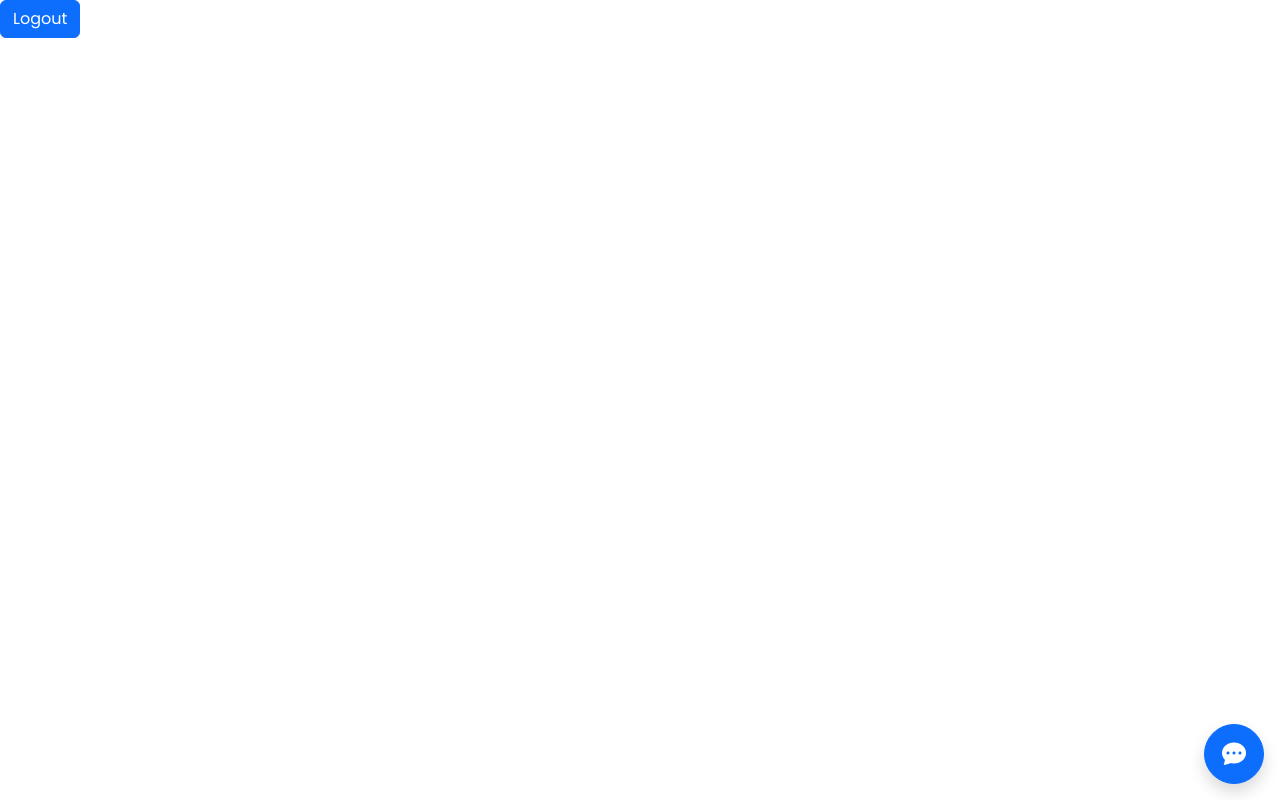
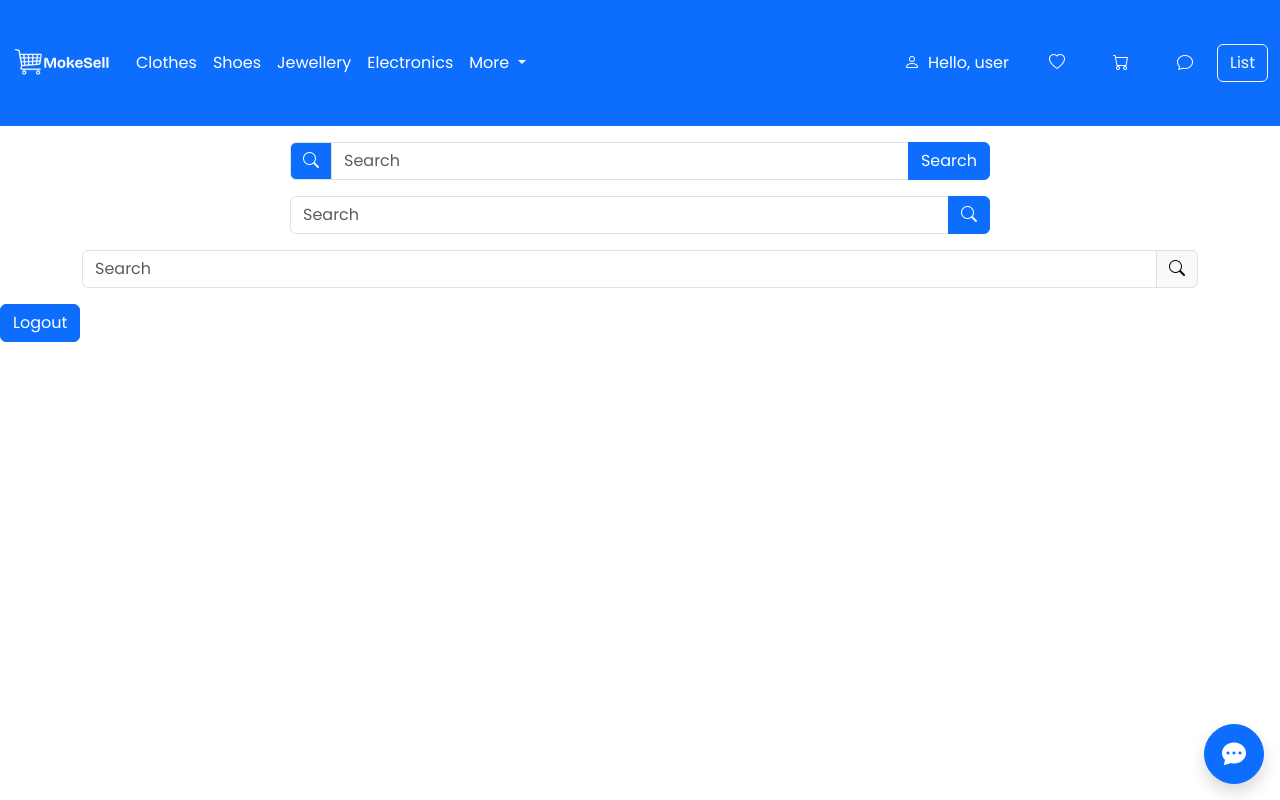
Before and after one commit to Zhuang-Zixian/FED_ASG2_MokeSell, a website built with Vite: page index.html in a window 1280 px wide. Built offline with nearby package versions, Linux system fonts and the light colour scheme.

Commit message:
Updated index.html to include a navigation bar

```diff
--- a/css/style.css
+++ b/css/style.css
@@ -4,8 +4,13 @@ body {
 }
 
 .logo {
-    height: 110px;
+    height: 100px;
     width: auto;
+}
+
+/* Center and constrain the search bar */
+.search-bar {
+    max-width: 700px;
 }
 
 /* Signup Form */
--- a/index.html
+++ b/index.html
@@ -29,6 +29,118 @@
     <noscript><iframe src="https://www.googletagmanager.com/ns.html?id=GTM-M5HBCMZQ"
     height="0" width="0" style="display:none;visibility:hidden"></iframe></noscript>
     <!-- End Google Tag Manager (noscript) -->
+
+   <!-- Navbar -->
+<nav class="navbar navbar-expand-lg navbar-dark bg-primary">
+    <div class="container-fluid">
+        <!-- Logo -->
+        <a class="navbar-brand" href="#">
+            <img src="images/mokesell_logo_blue.png" class="img-fluid logo" alt="MokeSell Logo"> <!-- Adjusted logo size -->
+        </a>
+
+        <!-- Right-Aligned Icons (Mobile Only) -->
+        <ul class="navbar-nav d-lg-none d-flex flex-row align-items-center ms-auto">
+            <li class="nav-item mx-2">
+                <a class="nav-link text-white" href="#"><i class="bi bi-heart"></i></a>
+            </li>
+            <li class="nav-item mx-2">
+                <a class="nav-link text-white" href="#"><i class="bi bi-cart"></i></a>
+            </li>
+            <li class="nav-item mx-2">
+                <a class="nav-link text-white" href="#"><i class="bi bi-chat"></i></a>
+            </li>
+        </ul>
+
+        <!-- Navbar Toggler for Mobile View -->
+        <button class="navbar-toggler" type="button" data-bs-toggle="collapse" data-bs-target="#navbarNavDropdown" aria-controls="navbarNavDropdown" aria-expanded="false" aria-label="Toggle navigation">
+            <span class="navbar-toggler-icon"></span>
+        </button>
+
+        <!-- Navbar Links -->
+        <div class="collapse navbar-collapse" id="navbarNavDropdown">
+            <!-- Categories -->
+            <ul class="navbar-nav me-auto mb-2 mb-lg-0">
+                <li class="nav-item">
+                    <a class="nav-link text-white active" aria-current="page" href="#">Clothes</a>
+                </li>
+                <li class="nav-item">
+                    <a class="nav-link text-white" href="#">Shoes</a>
+                </li>
+                <li class="nav-item">
+                    <a class="nav-link text-white" href="#">Jewellery</a>
+                </li>
+                <li class="nav-item">
+                    <a class="nav-link text-white" href="#">Electronics</a>
+                </li>
+                <li class="nav-item dropdown">
+                    <a class="nav-link dropdown-toggle text-white" href="#" role="button" data-bs-toggle="dropdown" aria-expanded="false">
+                        More
+                    </a>
+                    <ul class="dropdown-menu">
+                        <li><a class="dropdown-item" href="#">Watches</a></li>
+                        <li><a class="dropdown-item" href="#">Figurines</a></li>
+                        <li><a class="dropdown-item" href="#">Baby toys</a></li>
+                    </ul>
+                </li>
+            </ul>
+
+            <!-- Icons (Desktop Only) -->
+            <ul class="navbar-nav d-none d-lg-flex align-items-center">
+                <li class="nav-item mx-3 d-flex align-items-center text-white">
+                    <i class="bi bi-person me-2"></i> <span>Hello, user</span>
+                </li>
+                <li class="nav-item mx-3">
+                    <a class="nav-link text-white" href="#"><i class="bi bi-heart"></i></a>
+                </li>
+                <li class="nav-item mx-3">
+                    <a class="nav-link text-white" href="#"><i class="bi bi-cart"></i></a>
+                </li>
+                <li class="nav-item mx-3">
+                    <a class="nav-link text-white" href="#"><i class="bi bi-chat"></i></a>
+                </li>
+                <li class="nav-item">
+                    <a class="btn btn-outline-light" href="#">List</a>
+                </li>
+            </ul>
+        </div>
+    </div>
+</nav>
+<!-- End of Navbar -->
+
+<!-- Search Bar -->
+<div class="container my-3">
+    <div class="input-group mx-auto search-bar">
+        <span class="input-group-text bg-primary text-white" id="search-icon"><i class="bi bi-search"></i></span>
+        <input type="text" class="form-control" placeholder="Search" aria-label="Search" aria-describedby="search-icon">
+        <button class="btn btn-primary text-white" type="button" id="button-addon2">Search</button>
+    </div>
+</div>
+<!-- End of Search Bar -->
+
+
+<!-- Search Bar -->
+<div class="container my-3">
+    <div class="input-group" style="max-width: 700px; margin: auto;">
+        <input type="text" class="form-control" placeholder="Search" aria-label="Search">
+        <button class="btn btn-primary text-white" type="button" id="button-addon2">
+            <i class="bi bi-search"></i>
+        </button>
+    </div>
+</div>
+<!-- End of Search Bar -->
+
+<!-- Search Bar -->
+<div class="container my-3">
+    <div class="input-group justify-content-end">
+        <input type="text" class="form-control" placeholder="Search" aria-label="Search">
+        <button class="btn btn-light border" type="button" id="button-addon2">
+            <i class="bi bi-search"></i>
+        </button>
+    </div>
+</div>
+<!-- End of Search Bar -->
+
+
 
     <!-- Main Image Carousel -->
     <main>
```
